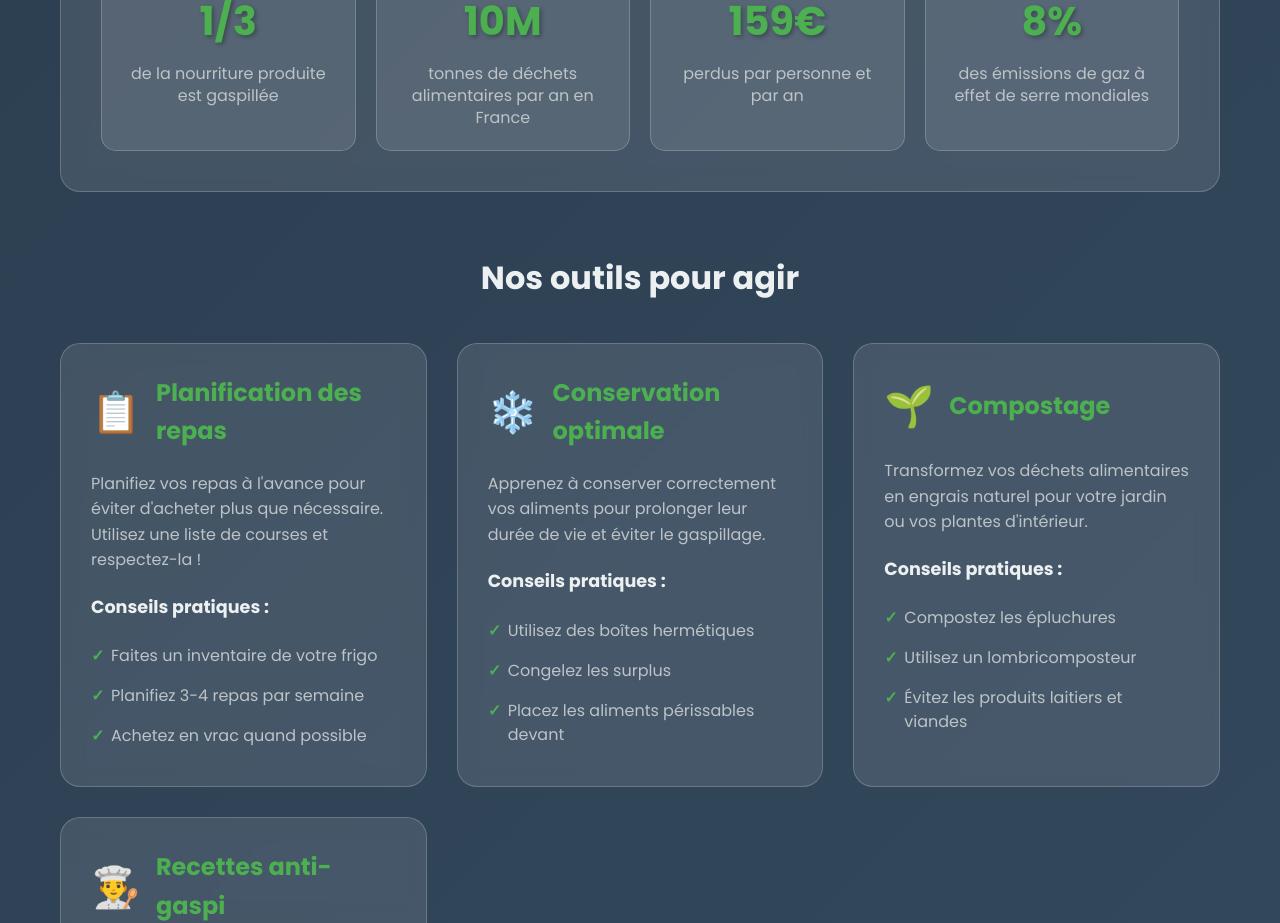
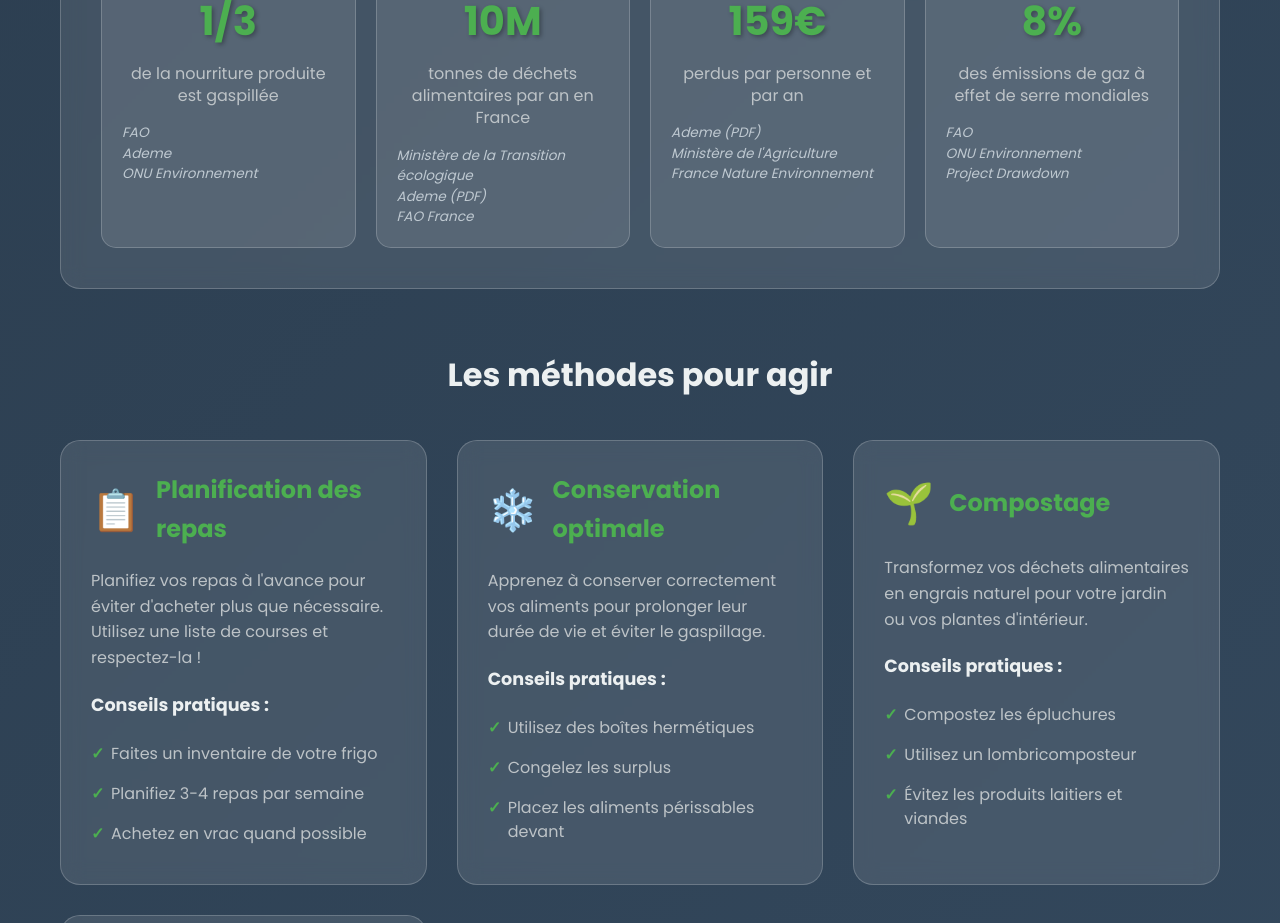
Before and after one commit to FreeezerNet/WebAntiGaspi, a React (Create React App) app: page / in a window 1280 px wide. Shown: the part 2020-2943 px from the top of the page. Built offline with nearby package versions, Linux system fonts and the light colour scheme.

Commit message:
new section conlusion

```diff
--- a/src/components/ConclusionSection.js
+++ b/src/components/ConclusionSection.js
@@ -30,10 +30,26 @@ const ConclusionSection = ({ score = 0, onRestart }) => {
     ];
 
     const statistics = [
-        { number: "1/3", label: "de la nourriture produite est gaspillée" },
-        { number: "10M", label: "tonnes de déchets alimentaires par an en France" },
-        { number: "159€", label: "perdus par personne et par an" },
-        { number: "8%", label: "des émissions de gaz à effet de serre mondiales" }
+        { number: "1/3", label: "de la nourriture produite est gaspillée", sources: [
+            { url: "https://www.fao.org/food-loss-and-food-waste/en/", label: "FAO" },
+            { url: "https://www.ademe.fr/expertises/dechets/elements-contexte/gaspillage-alimentaire", label: "Ademe" },
+            { url: "https://www.unep.org/fr/ressources/rapport/indice-du-gaspillage-alimentaire-2021", label: "ONU Environnement" }
+        ] },
+        { number: "10M", label: "tonnes de déchets alimentaires par an en France", sources: [
+            { url: "https://www.ecologie.gouv.fr/gaspillage-alimentaire", label: "Ministère de la Transition écologique" },
+            { url: "https://librairie.ademe.fr/cadic/2647/chiffres-cles-du-gaspillage-alimentaire.pdf", label: "Ademe (PDF)" },
+            { url: "https://www.fao.org/france/news/detail-fr/fr/c/1113172/", label: "FAO France" }
+        ] },
+        { number: "159€", label: "perdus par personne et par an", sources: [
+            { url: "https://librairie.ademe.fr/cadic/2647/chiffres-cles-du-gaspillage-alimentaire.pdf", label: "Ademe (PDF)" },
+            { url: "https://agriculture.gouv.fr/gaspillage-alimentaire", label: "Ministère de l'Agriculture" },
+            { url: "https://www.fne.asso.fr/dossiers/gaspillage-alimentaire", label: "France Nature Environnement" }
+        ] },
+        { number: "8%", label: "des émissions de gaz à effet de serre mondiales", sources: [
+            { url: "https://www.fao.org/food-loss-and-food-waste/en/", label: "FAO" },
+            { url: "https://www.unep.org/resources/report/unep-food-waste-index-report-2021", label: "ONU Environnement" },
+            { url: "https://drawdown.org/solutions/reduced-food-waste", label: "Project Drawdown" }
+        ] }
     ];
 
     return (
@@ -55,13 +71,20 @@ const ConclusionSection = ({ score = 0, onRestart }) => {
                             <div key={index} className="stat-card">
                                 <div className="stat-number">{stat.number}</div>
                                 <div className="stat-label">{stat.label}</div>
+                                <div style={{marginTop: 16, fontSize: '0.85em', color: '#bfc9d1', fontStyle: 'italic', textAlign: 'left', lineHeight: 1.5}}>
+                                    {stat.sources && stat.sources.map((src, i) => (
+                                        <div key={i}>
+                                            <a href={src.url} target="_blank" rel="noopener noreferrer" style={{color: '#bfc9d1', textDecoration: 'none', fontStyle: 'italic'}}>{src.label}</a>
+                                        </div>
+                                    ))}
+                                </div>
                             </div>
                         ))}
                     </div>
                 </div>
 
                 <div className="tools-container">
-                    <h3>Nos outils pour agir</h3>
+                    <h3>Les méthodes pour agir</h3>
                     <div className="tools-grid">
                         {tools.map((tool, index) => (
                             <div key={index} className="tool-card">
--- a/src/components/GameSection.css
+++ b/src/components/GameSection.css
@@ -127,13 +127,14 @@
     background: white;
     box-shadow: 0 5px 15px rgba(0,0,0,0.15);
     border-radius: 18px;
-    padding: 24px 48px;
+    padding: 6px 0;
     cursor: pointer;
     display: flex;
     flex-direction: column;
     align-items: center;
     transition: box-shadow 0.2s, transform 0.2s;
     border: 2px solid #e0e0e0;
+    max-width: 80px;
 }
 
 .trash-bin:hover {
@@ -143,8 +144,8 @@
 }
 
 .trash-image {
-    width: 140px;
-    height: 200px;
+    width: 48px;
+    height: 65px;
     object-fit: contain;
     margin-bottom: 8px;
 }
@@ -242,3 +243,20 @@
         grid-template-columns: 1fr;
     }
 }
+
+@media (max-width: 600px) {
+    .trash-bins {
+        flex-direction: column;
+        gap: 4px;
+        align-items: center;
+    }
+    .trash-bin {
+        width: 60vw;
+        max-width: 60vw;
+        padding: 0;
+    }
+    .trash-image {
+        width: 24px;
+        height: 32px;
+    }
+}
```
